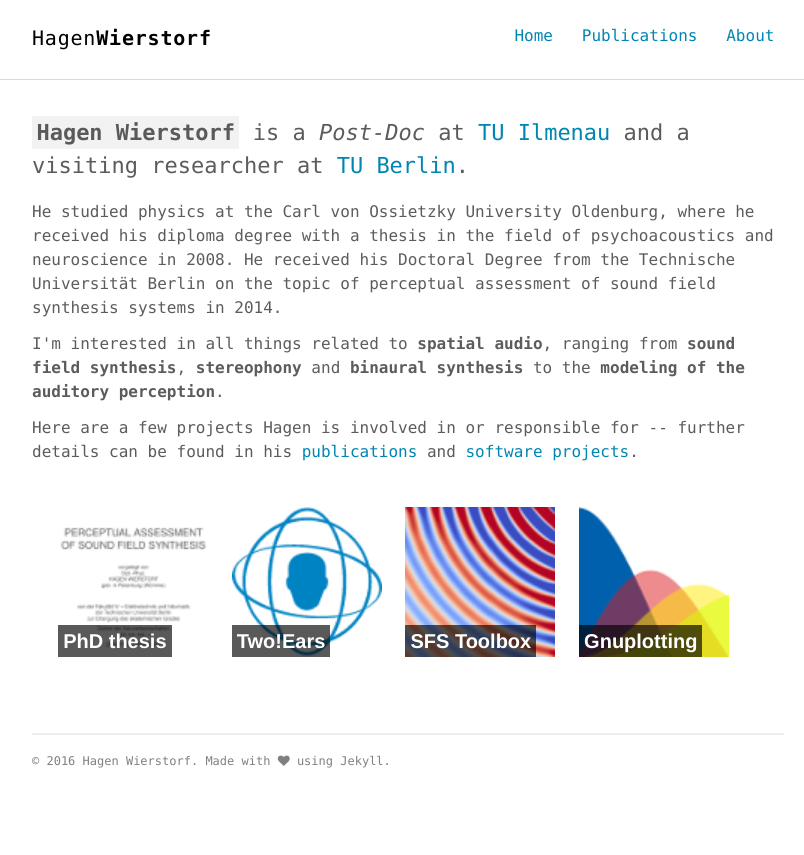
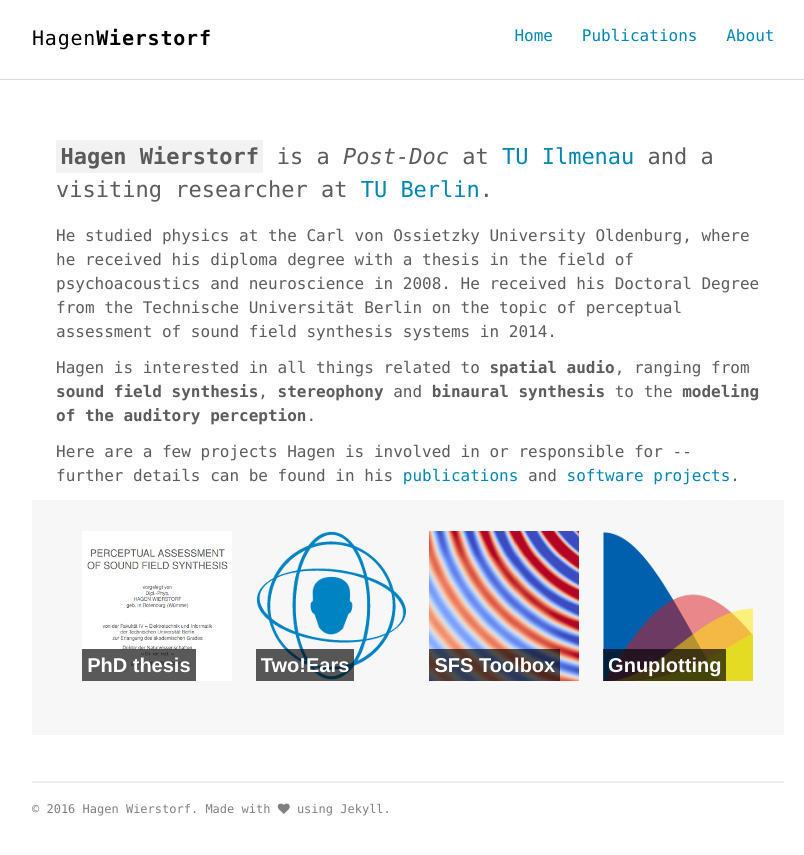
Before and after one commit to hagenw/hagenw.github.io, a Jekyll site: the page built from about/index.html, in a window 1280 px wide. Shown: the top 855 px of the page, without its empty margins (232-1036 px from the left). Built offline with Jekyll 4.4.1, drawn with Linux system fonts in a browser that asks for light colours; Markdown is read by kramdown in place of the engine named in the settings.

Commit message:
Update logos

```diff
--- a/_includes/intro.html
+++ b/_includes/intro.html
@@ -12,7 +12,7 @@
     Technische Universität Berlin on the topic of perceptual assessment of sound
     field synthesis systems in 2014.</p>
 
-    <p>I'm interested in all things related to <strong>spatial audio</strong>,
+    <p>Hagen is interested in all things related to <strong>spatial audio</strong>,
     ranging from <strong>sound field synthesis</strong>,
     <strong>stereophony</strong> and <strong>binaural synthesis</strong> to the
     <strong>modeling of the auditory perception</strong>.</p>
--- a/about/index.html
+++ b/about/index.html
@@ -3,9 +3,11 @@ layout: default
 title: About
 ---
 
+<article class="page container">
+
   {% include intro.html %}
 
-<section>
+  <section class="post-list">
     <div class="container">
       <ul class="project">
         <li>
@@ -28,3 +30,4 @@ title: About
     </div>
 
   </section>
+</article>
```
Also changed, not shown: assets/icons/gnuplotting.png, assets/icons/sfs.png, assets/icons/thesis.png, assets/icons/twoears.png. Lines whose indentation alone changed are shown as unchanged.
